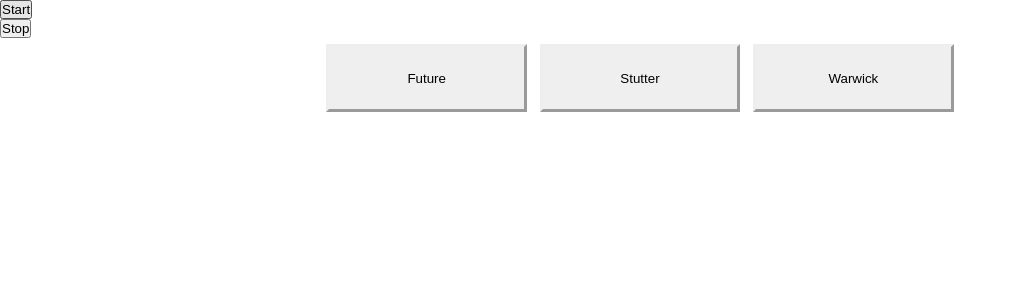
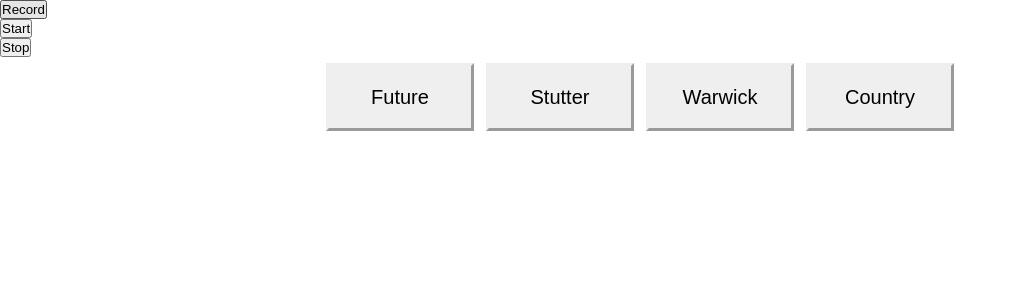
Before and after one commit to RonyL13/react-loop-machine, a React (Create React App) app: page / in a window 1280 px wide. Shown: the top 300 px of the page, without its empty margins (0-1017 px from the left). Built offline with nearby package versions, Linux system fonts and the light colour scheme.

Commit message:
Functionality Changes
Revised the functionality code to no longer directly access DOM but instead utillize React states. The funcionality itself stayed the same.

```diff
--- a/src/App.css
+++ b/src/App.css
@@ -20,6 +20,13 @@
 }
 /* Each individual pad */
 .pad {
+    font-size: 20px;
     border: outset;
     width: 100%
 }
+
+.selectedPad {
+    font-size: 20px;
+    border: inset;
+    width: 100%;
+}
--- a/src/App.js
+++ b/src/App.js
@@ -1,76 +1,78 @@
-import { useState } from 'react'
+import { useState, useEffect } from 'react'
 import './App.css'
 import Button from './components/Button'
 import Pads from './components/Pads'
 import sound from './loops/120_future_funk_beats_25.mp3'
 import sound2 from './loops/120_stutter_breakbeats_16.mp3'
 import sound3 from './loops/Bass Warwick heavy funk groove on E 120 BPM.mp3'
+import sound4 from './loops/electric guitar coutry slide 120bpm - B.mp3'
+
 
 const App = () => {
-
-  const removeFromArray = (array, value) => {
-    let index = array.indexOf(value)
-    array.splice(index, 1)
-  }
-
-  const [pads, togglePad] = useState([
+  const [pads, setToggle] = useState([
     {
       id: 1,
       text: 'Future',
-      src: sound,
-      on: false
+      selected: false,
+      class: 'pad',
+      audio: new Audio(sound)
     },
     {
       id: 2,
       text: 'Stutter',
-      src: sound2,
-      on: false
+      selected: false,
+      class: 'pad',
+      audio: new Audio(sound2)
     },
     {
       id: 3,
       text: 'Warwick',
-      src: sound3,
-      on: false
+      selected: false,
+      class: 'pad',
+      audio: new Audio(sound3)
+    },
+    {
+      id: 4,
+      text: 'Country',
+      selected: false,
+      class: 'pad',
+      audio: new Audio(sound4)
     },
   ])
-  let toBePlayed = []; // This array will contain all files that are set to be played (selected pads)
+  useEffect(() => {
+    for (let i = 0; i < pads.length; i++) {
+        if(pads[i].selected === false) {
+          pads[i].audio.pause()
+          pads[i].audio.currentTime = 0;
+        }
+    }
+  }, [pads])
 
-  // This function is preparing the tracks that will be played upon clicking "Start"
-  const toggle = (pad) => {
-    let selectedAudio = document.getElementById(pad.id).nextSibling; // Grabbing the clicked pad audio element
-
-    if (pad.on) {
-      pad.on = false
-      removeFromArray(toBePlayed, selectedAudio)
-      selectedAudio.pause();
-      selectedAudio.currentTime = 0;
-    } else {
-      pad.on = true
-      toBePlayed.push(selectedAudio)
-    }
-
-  }
-
-  // Start playing the loops
+  // // Start playing the loops
   const startPlaying = () => {
-    for (let i = 0; i < toBePlayed.length; i++) {
-      toBePlayed[i].addEventListener('ended', startPlaying)
-      toBePlayed[i].play()
+    for (let i = 0; i < pads.length; i++) {
+        if(pads[i].selected) {
+          pads[i].audio.addEventListener('ended', startPlaying)
+          pads[i].audio.play()
+        }
     }
   }
   // Stop playing the loops and reset the toggled switches
   const stopPlaying = () => {
-    for (let i = 0; i < toBePlayed.length; i++) {
-      toBePlayed[i].pause();
-      toBePlayed[i].currentTime = 0;
-    }
-    toBePlayed = [];
+      for (let i = 0; i < pads.length; i++) {
+        pads[i].audio.pause();
+        pads[i].audio.currentTime = 0;
+      }
   }
+
   return (
     <div className="App">
-      <Button name={'Start'} action={startPlaying} />
-      <Button name={'Stop'} action={stopPlaying} />
-      <Pads pads={pads} onToggle={toggle} />
+      <div className="controllers">
+        <Button name={'Record'}/>
+        <Button name={'Start'} action={startPlaying} />
+        <Button name={'Stop'} action={stopPlaying} />
+      </div>
+      <Pads pads={pads}  setToggle={setToggle} />
     </div>
   );
 }
--- a/src/components/Pad.js
+++ b/src/components/Pad.js
@@ -1,11 +1,27 @@
 
 
-const Pad = ({ pad, onToggle }) => {
+const Pad = ({ pad, setToggle }) => {
+    const updateState = () => {
+        if (pad.selected) {
+            setToggle((prev) => {
+                let newState = prev.slice()
+                newState[pad.id - 1].selected = false;
+                newState[pad.id - 1].class = 'pad'
+                return newState
+            })
+        } else {
+            setToggle((prev) => {
+                let newState = prev.slice()
+                newState[pad.id - 1].selected = true;
+                newState[pad.id - 1].class = 'selectedPad'
+                return newState
+            })
+        }
 
+    }
     return (
         <div className='pad-container'>
-            <button className="pad" on={pad.on ? 1 : undefined} id={pad.id} onClick={() => {onToggle(pad)}}>{pad.text}</button>
-            <audio src={pad.src}></audio>
+            <button className={pad.class} selected={pad.selected} id={pad.id} onClick={updateState}>{pad.text}</button>
         </div>
     )
 }
--- a/src/components/Pads.js
+++ b/src/components/Pads.js
@@ -1,12 +1,12 @@
 import Pad from './Pad'
 
 
-const Pads = ({ pads, onToggle }) => {
+const Pads = ({ pads, setToggle }) => {
 
     return (
         <div className='pads-container'>
             {pads.map((pad) => (
-                <Pad key = {pad.id} pad={pad} onToggle={onToggle}/>
+                <Pad key = {pad.id} pad={pad} setToggle={setToggle}/>
             ))}
         </div>
     )
```
